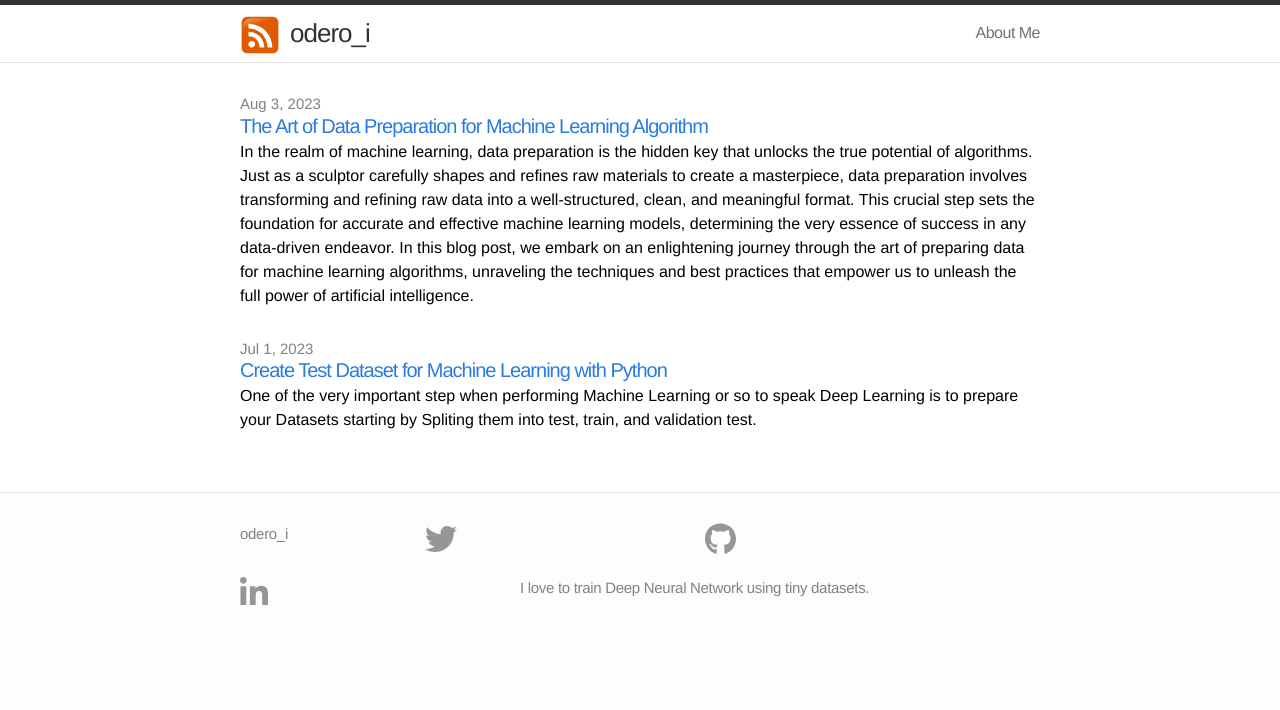
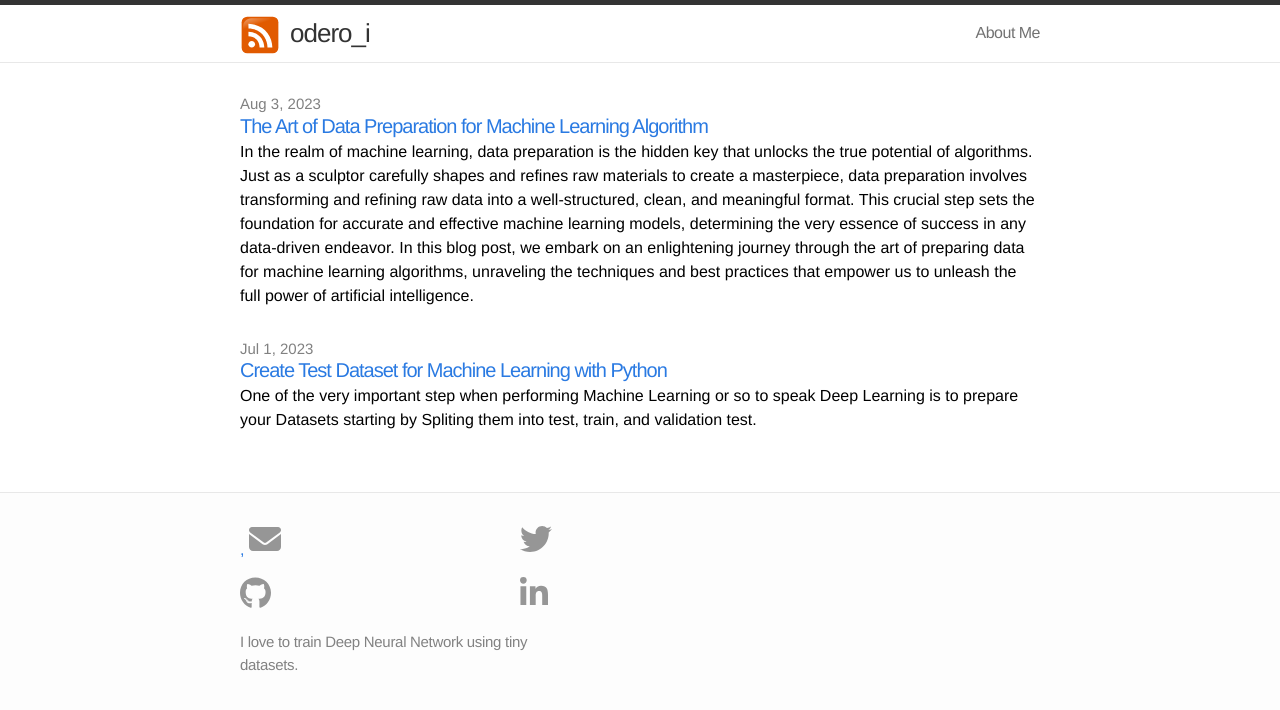
Before and after one commit to oderoi/oderoi.github.io, a Jekyll site: the page built from index.markdown, in a window 1280 px wide. Shown: the top 710 px of the page. Built offline with Jekyll 4.4.1, drawn with Linux system fonts in a browser that asks for light colours.

Commit message:
Update footer.html

```diff
--- a/_includes/footer.html
+++ b/_includes/footer.html
@@ -4,11 +4,18 @@
 
     <!-- <h2 class="footer-heading">{{ site.title }}</h2> -->
 
-    <div class="footer-col-2 column">
-      <ul>
-        <li>{{ site.title }}</li>
-        <!-- <li><a href="mailto:{{ site.email }}">{{ site.email }}</a></li> -->
-      </ul>
+    <div class="footer-col-1 column">
+      <!-- <ul> -->
+        <!-- <li>{{ site.title }}</li> -->
+        <a href="mailto:{{ site.email }}">
+          <!-- {{ site.email }} -->,
+          <svg xmlns="http://www.w3.org/2000/svg" height="2em" viewBox="0 0 512 512">
+            <style>svg{fill:#969696}</style>
+            <path d="M48 64C21.5 64 0 85.5 0 112c0 15.1 7.1 29.3 19.2 38.4L236.8 313.6c11.4 8.5 27 8.5 38.4 0L492.8 150.4c12.1-9.1 19.2-23.3 19.2-38.4c0-26.5-21.5-48-48-48H48zM0 176V384c0 35.3 28.7 64 64 64H448c35.3 0 64-28.7 64-64V176L294.4 339.2c-22.8 17.1-54 17.1-76.8 0L0 176z"/>
+          </svg>
+
+        </a>
+      <!-- </ul> -->
     </div>
 
     <div class="footer-col-1 column">
@@ -57,7 +64,7 @@
   </div>
 
 
-    <div class="footer-col-4 column">
+    <div class="footer-col-3 column">
       <p class="text">{{ site.description }}</p>
     </div>
 
```
